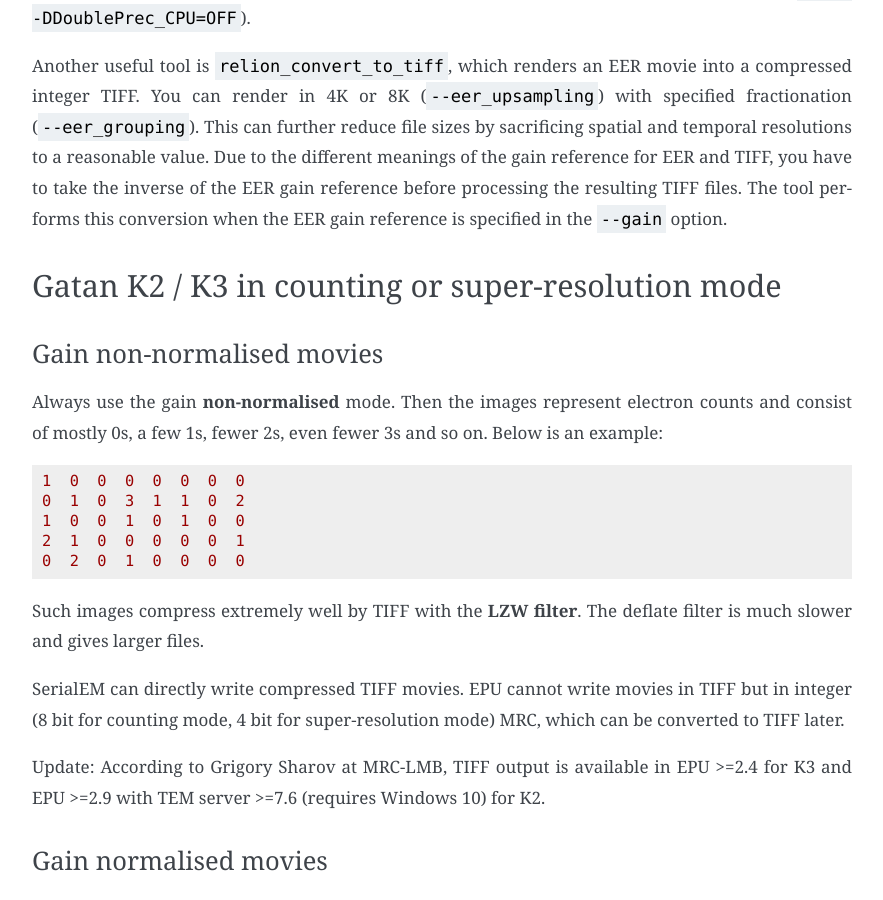
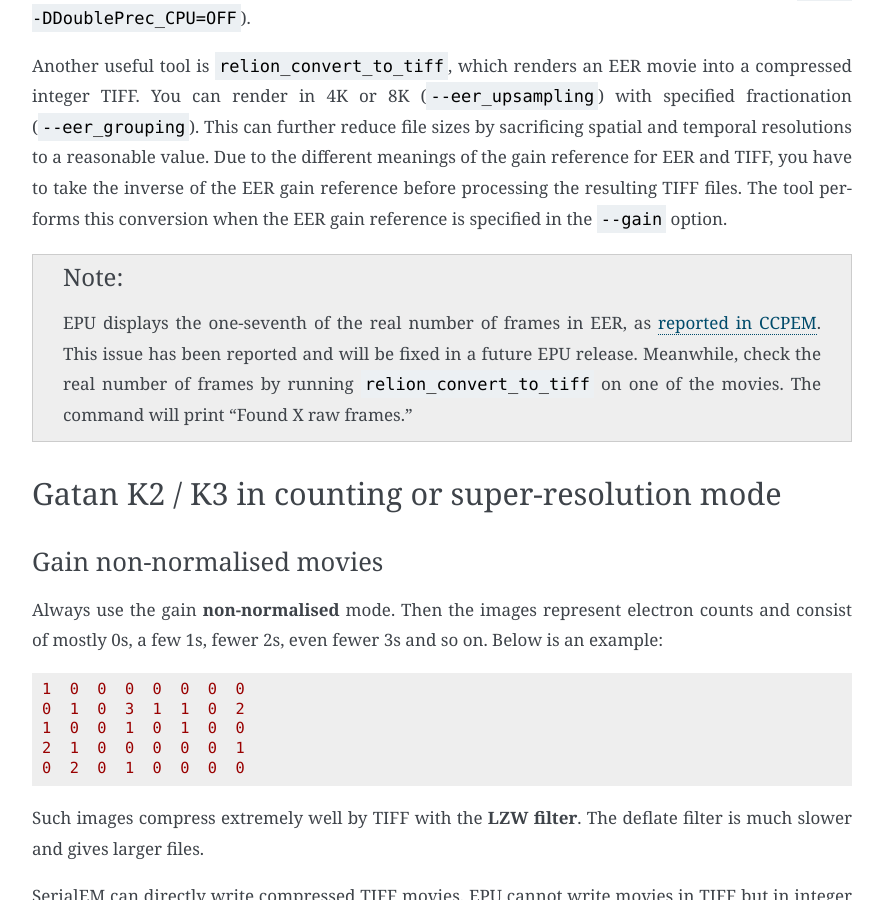
Before and after one commit to 3dem/relion-documents, a Sphinx documentation site: the page built from source/Reference/MovieCompression.rst, in a window 1280 px wide and 900 px high, scrolled down 2655 px. Shown: the whole window, without its empty margins (308-1191 px from the left). Built offline with Sphinx 7.4.7, drawn with Linux system fonts in a browser that asks for light colours.

Commit message:
Mentioned EPU bug on EER.

```diff
--- a/source/Reference/MovieCompression.rst
+++ b/source/Reference/MovieCompression.rst
@@ -106,6 +106,11 @@ This can further reduce file sizes by sacrificing spatial and temporal resolutio
 Due to the different meanings of the gain reference for EER and TIFF, you have to take the inverse of the EER gain reference before processing the resulting TIFF files.
 The tool performs this conversion when the EER gain reference is specified in the ``--gain`` option.
 
+.. note::
+    EPU displays the one-seventh of the real number of frames in EER, as `reported in CCPEM <https://www.jiscmail.ac.uk/cgi-bin/wa-jisc.exe?A2=CCPEM;5a518bef.2104>`_.
+    This issue has been reported and will be fixed in a future EPU release.
+    Meanwhile, check the real number of frames by running ``relion_convert_to_tiff`` on one of the movies.
+    The command will print "Found X raw frames."
 
 Gatan K2 / K3 in counting or super-resolution mode
 --------------------------------------------------
```
